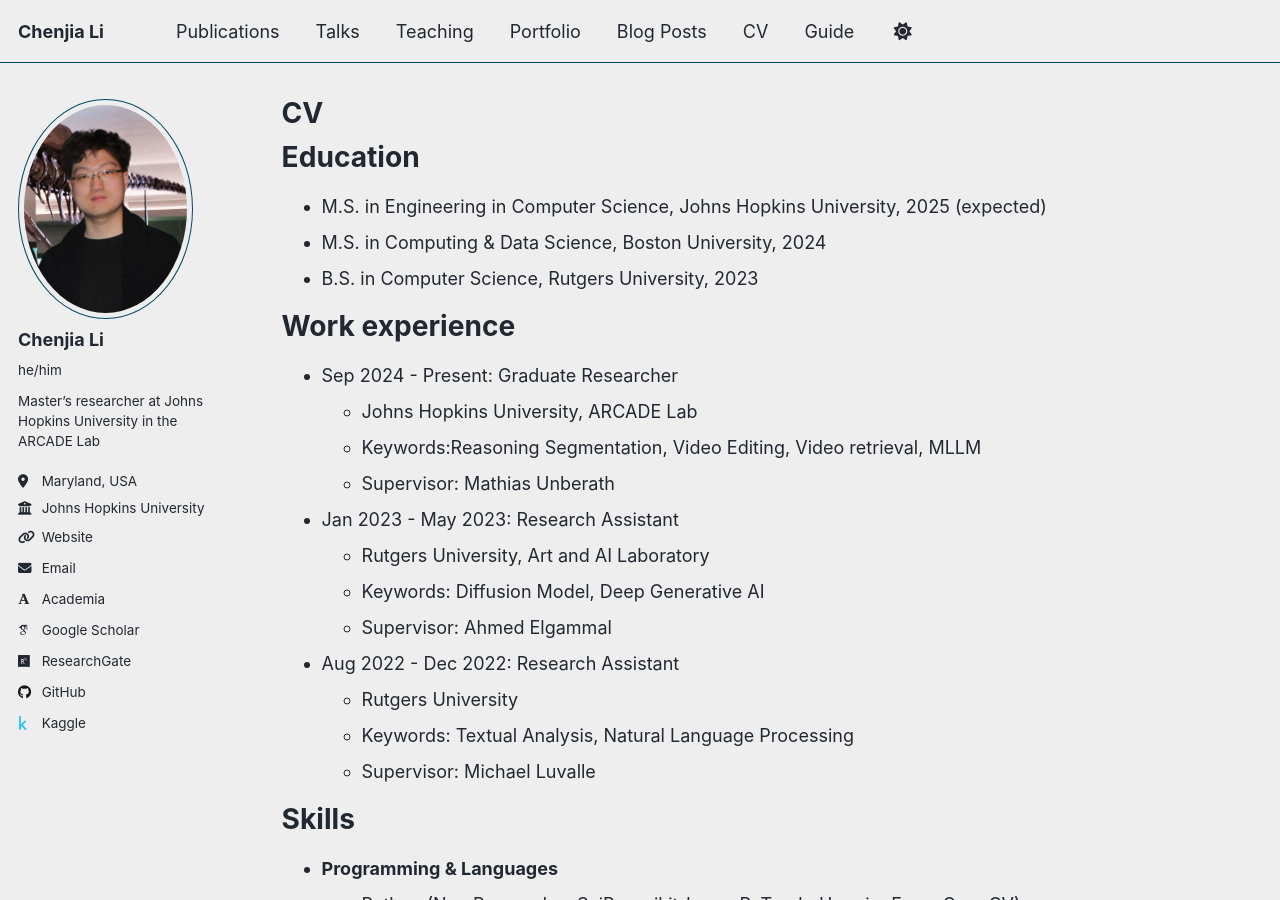
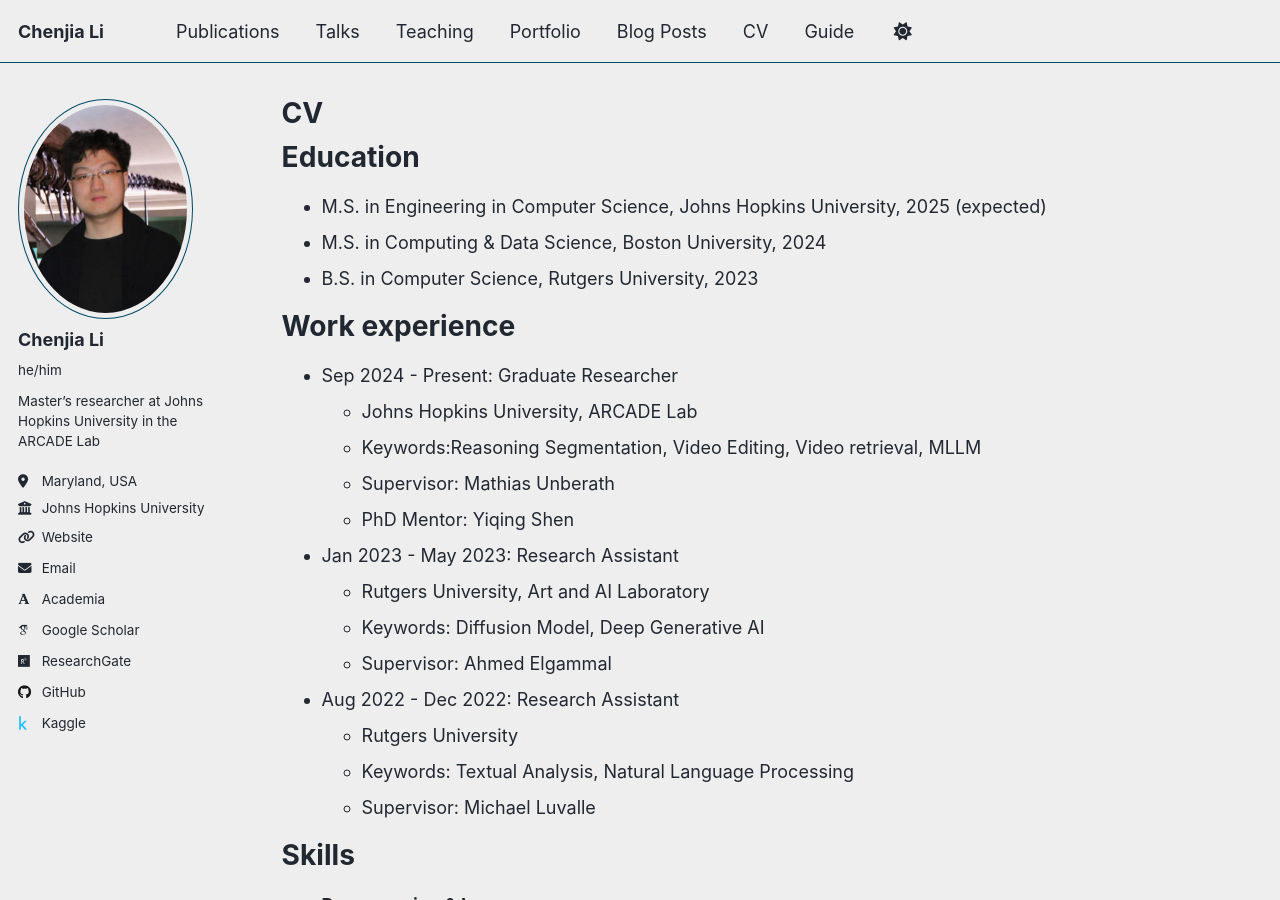
Before and after one commit to ResurrectionV/ResurrectionV.github.io, a Jekyll site: the page built from _pages/cv.md, in a window 1280 px wide and 900 px high. Built offline with Jekyll 4.4.1, drawn with Linux system fonts in a browser that asks for light colours; some web fonts are replaced; a script that is not in the unit is left out.

Commit message:
Update cv.md

```diff
--- a/_pages/cv.md
+++ b/_pages/cv.md
@@ -21,6 +21,7 @@ Work experience
   * Johns Hopkins University, ARCADE Lab
   * Keywords:Reasoning Segmentation, Video Editing, Video retrieval, MLLM
   * Supervisor: Mathias Unberath
+  * PhD Mentor: Yiqing Shen
 
 * Jan 2023 - May 2023: Research Assistant
   * Rutgers University, Art and AI Laboratory
```
